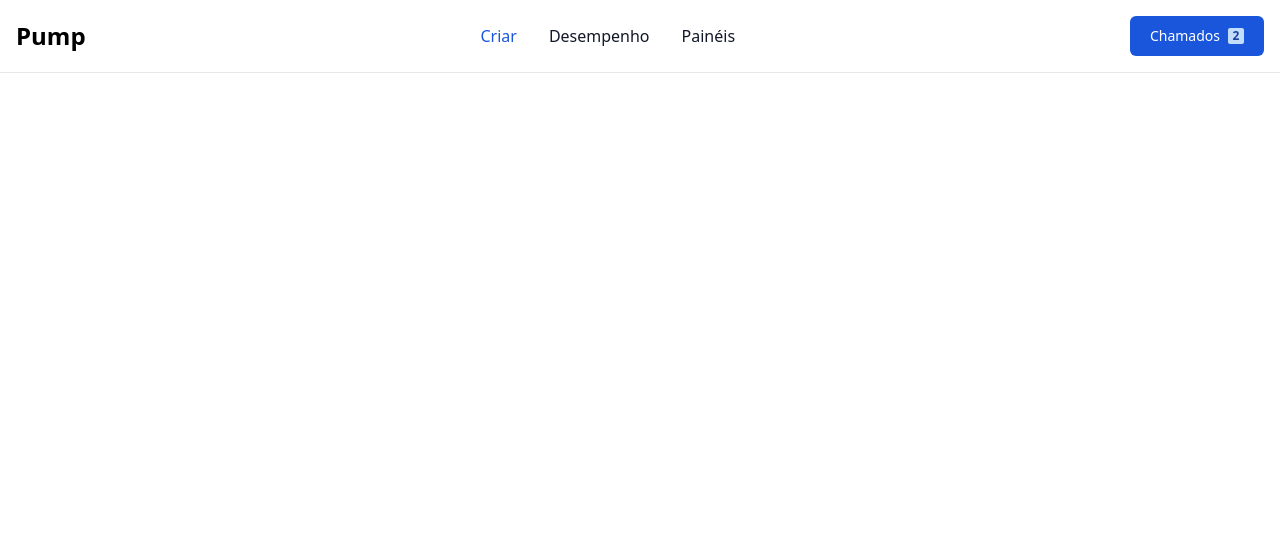
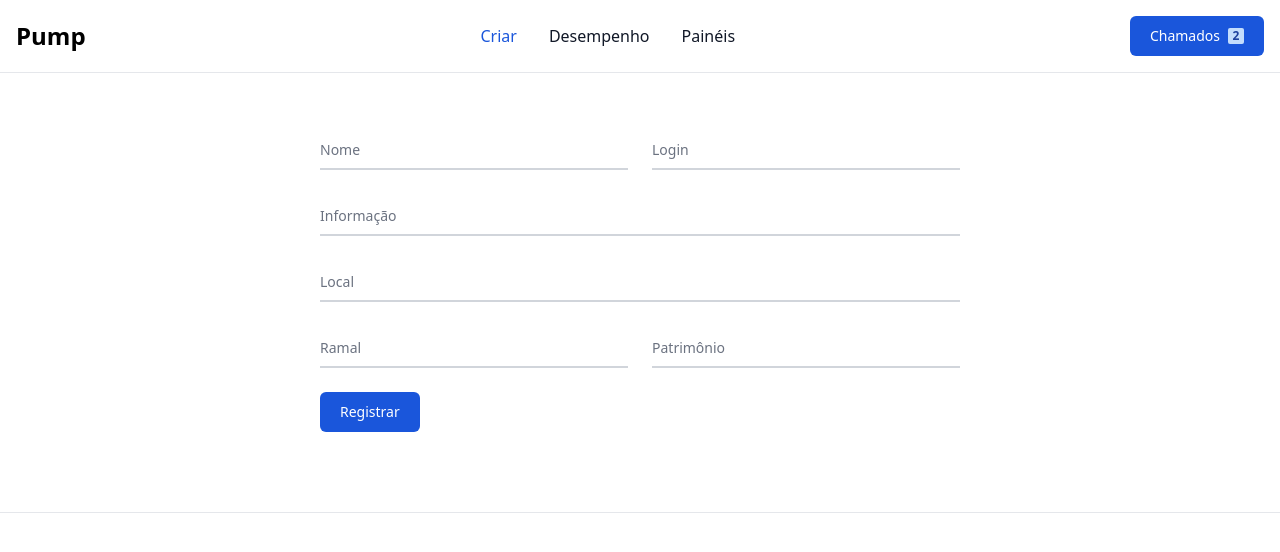
Before and after one commit to Rhuan-Guilherme/Pump-projetc, a Vue app: page / in a window 1280 px wide. Shown: the top 552 px of the page. Built offline with nearby package versions, Linux system fonts and the light colour scheme.

Commit message:
Criando Form para registro de chamados :art

```diff
--- a/src/App.vue
+++ b/src/App.vue
@@ -1,5 +1,6 @@
 <script setup lang="ts">
   import NavbarComponentVue from './components/NavbarComponent.vue';
+  import TheForm from './components/TheForm.vue'
   import { onMounted } from 'vue'
   import { initFlowbite } from 'flowbite'
 
@@ -10,5 +11,8 @@
 
 <template>
   <NavbarComponentVue/>
+  <div class="flex items-center justify-center mt-32 pb-20 border-b">
+    <the-form class="w-2/4" />
+  </div>
   <RouterView />
 </template>
--- /dev/null
+++ b/src/components/TheForm.vue
@@ -0,0 +1,40 @@
+<script setup>
+
+</script>
+
+<template>
+
+<form>
+    <div class="grid md:grid-cols-2 md:gap-6">
+    <div class="relative z-0 w-full mb-6 group">
+        <input type="text" name="floating_first_name" id="floating_first_name" class="block py-2.5 px-0 w-full text-sm text-gray-900 bg-transparent border-0 border-b-2 border-gray-300 appearance-none dark:text-white dark:border-gray-600 dark:focus:border-blue-500 focus:outline-none focus:ring-0 focus:border-blue-600 peer" placeholder=" " required />
+        <label for="floating_first_name" class="peer-focus:font-medium absolute text-sm text-gray-500 dark:text-gray-400 duration-300 transform -translate-y-6 scale-75 top-3 -z-10 origin-[0] peer-focus:left-0 peer-focus:text-blue-600 peer-focus:dark:text-blue-500 peer-placeholder-shown:scale-100 peer-placeholder-shown:translate-y-0 peer-focus:scale-75 peer-focus:-translate-y-6">Nome</label>
+    </div>
+    <div class="relative z-0 w-full mb-6 group">
+        <input type="text" name="floating_last_name" id="floating_last_name" class="block py-2.5 px-0 w-full text-sm text-gray-900 bg-transparent border-0 border-b-2 border-gray-300 appearance-none dark:text-white dark:border-gray-600 dark:focus:border-blue-500 focus:outline-none focus:ring-0 focus:border-blue-600 peer" placeholder=" " required />
+        <label for="floating_last_name" class="peer-focus:font-medium absolute text-sm text-gray-500 dark:text-gray-400 duration-300 transform -translate-y-6 scale-75 top-3 -z-10 origin-[0] peer-focus:left-0 peer-focus:text-blue-600 peer-focus:dark:text-blue-500 peer-placeholder-shown:scale-100 peer-placeholder-shown:translate-y-0 peer-focus:scale-75 peer-focus:-translate-y-6">Login</label>
+    </div>
+  </div>
+  <div class="relative z-0 w-full mb-6 group">
+      <input type="email" name="floating_email" id="floating_email" class="block py-2.5 px-0 w-full text-sm text-gray-900 bg-transparent border-0 border-b-2 border-gray-300 appearance-none dark:text-white dark:border-gray-600 dark:focus:border-blue-500 focus:outline-none focus:ring-0 focus:border-blue-600 peer" placeholder=" " required />
+      <label for="floating_email" class="peer-focus:font-medium absolute text-sm text-gray-500 dark:text-gray-400 duration-300 transform -translate-y-6 scale-75 top-3 -z-10 origin-[0] peer-focus:left-0 peer-focus:text-blue-600 peer-focus:dark:text-blue-500 peer-placeholder-shown:scale-100 peer-placeholder-shown:translate-y-0 peer-focus:scale-75 peer-focus:-translate-y-6">Informação</label>
+  </div>
+  <div class="relative z-0 w-full mb-6 group">
+      <input type="password" name="repeat_password" id="floating_repeat_password" class="block py-2.5 px-0 w-full text-sm text-gray-900 bg-transparent border-0 border-b-2 border-gray-300 appearance-none dark:text-white dark:border-gray-600 dark:focus:border-blue-500 focus:outline-none focus:ring-0 focus:border-blue-600 peer" placeholder=" " required />
+      <label for="floating_repeat_password" class="peer-focus:font-medium absolute text-sm text-gray-500 dark:text-gray-400 duration-300 transform -translate-y-6 scale-75 top-3 -z-10 origin-[0] peer-focus:left-0 peer-focus:text-blue-600 peer-focus:dark:text-blue-500 peer-placeholder-shown:scale-100 peer-placeholder-shown:translate-y-0 peer-focus:scale-75 peer-focus:-translate-y-6">Local</label>
+  </div>
+
+  <div class="grid md:grid-cols-2 md:gap-6">
+    <div class="relative z-0 w-full mb-6 group">
+        <input type="tel" pattern="[0-9]{3}-[0-9]{3}-[0-9]{4}" name="floating_phone" id="floating_phone" class="block py-2.5 px-0 w-full text-sm text-gray-900 bg-transparent border-0 border-b-2 border-gray-300 appearance-none dark:text-white dark:border-gray-600 dark:focus:border-blue-500 focus:outline-none focus:ring-0 focus:border-blue-600 peer" placeholder=" " required />
+        <label for="floating_phone" class="peer-focus:font-medium absolute text-sm text-gray-500 dark:text-gray-400 duration-300 transform -translate-y-6 scale-75 top-3 -z-10 origin-[0] peer-focus:left-0 peer-focus:text-blue-600 peer-focus:dark:text-blue-500 peer-placeholder-shown:scale-100 peer-placeholder-shown:translate-y-0 peer-focus:scale-75 peer-focus:-translate-y-6">Ramal</label>
+    </div>
+    <div class="relative z-0 w-full mb-6 group">
+        <input type="text" name="floating_company" id="floating_company" class="block py-2.5 px-0 w-full text-sm text-gray-900 bg-transparent border-0 border-b-2 border-gray-300 appearance-none dark:text-white dark:border-gray-600 dark:focus:border-blue-500 focus:outline-none focus:ring-0 focus:border-blue-600 peer" placeholder=" " required />
+        <label for="floating_company" class="peer-focus:font-medium absolute text-sm text-gray-500 dark:text-gray-400 duration-300 transform -translate-y-6 scale-75 top-3 -z-10 origin-[0] peer-focus:left-0 peer-focus:text-blue-600 peer-focus:dark:text-blue-500 peer-placeholder-shown:scale-100 peer-placeholder-shown:translate-y-0 peer-focus:scale-75 peer-focus:-translate-y-6">Patrimônio</label>
+    </div>
+  </div>
+  <button type="submit" class="text-white bg-blue-700 hover:bg-blue-800 focus:ring-4 focus:outline-none focus:ring-blue-300 font-medium rounded-md text-sm w-full sm:w-auto px-5 py-2.5 text-center dark:bg-blue-600 dark:hover:bg-blue-700 dark:focus:ring-blue-800">Registrar</button>
+</form>
+
+</template>
```
